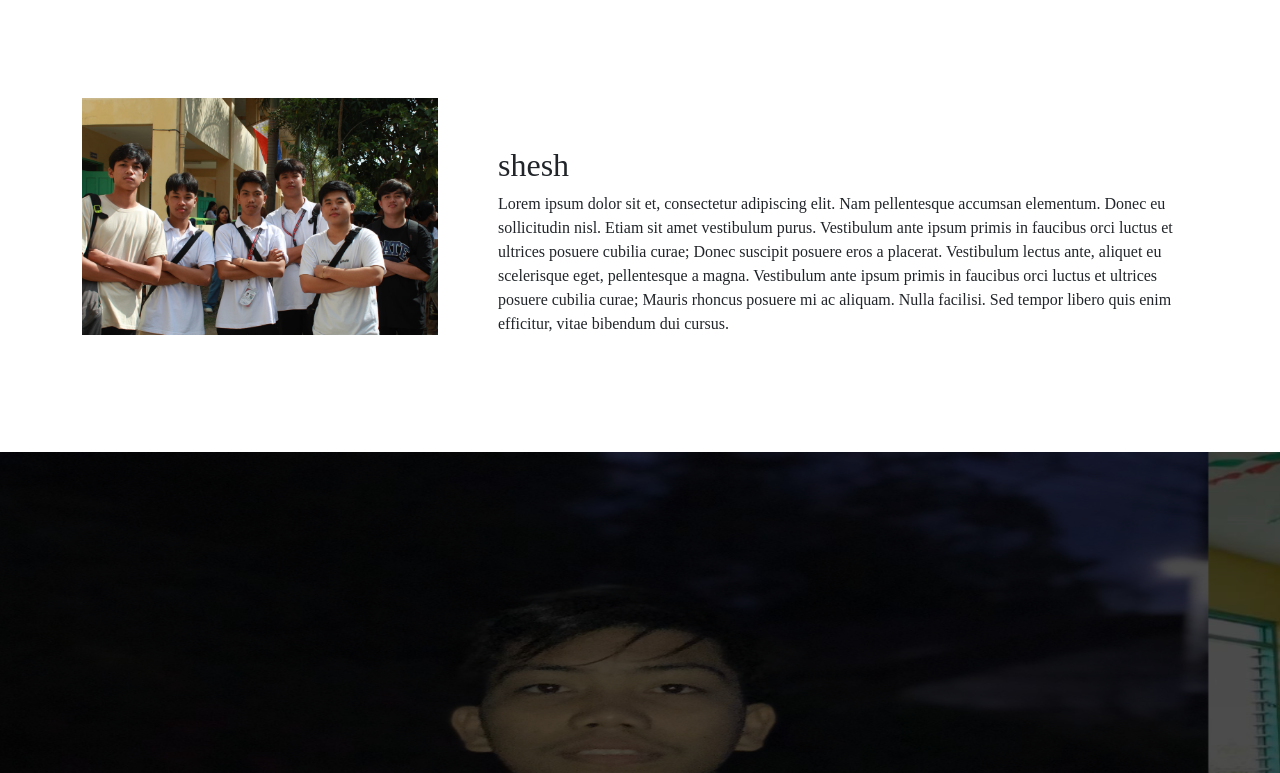
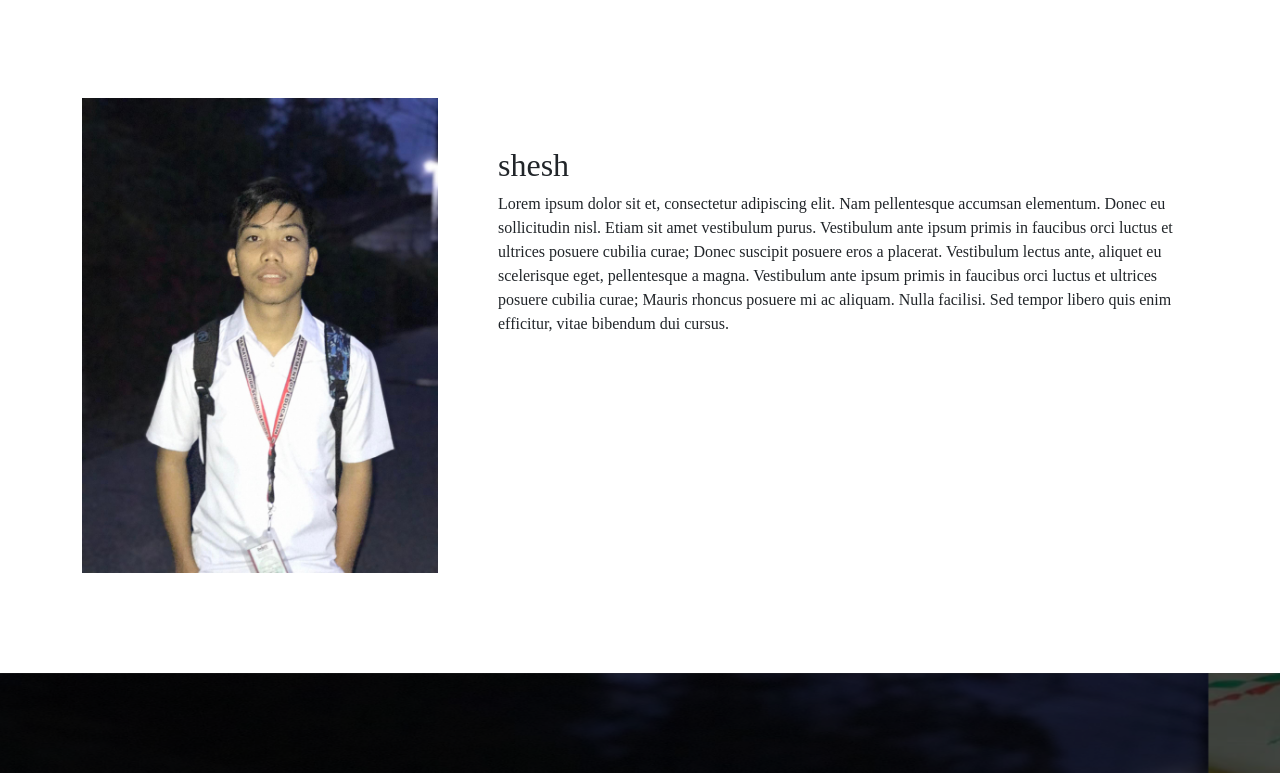
Before and after one commit to bosjerome/Ezekiel, a plain HTML site: page index.html in a window 1280 px wide. Shown: the part 802-1575 px from the top of the page. Drawn offline with nearby package versions, Linux system fonts and the light colour scheme.

Commit message:
Update index.html

```diff
--- a/index.html
+++ b/index.html
@@ -64,7 +64,7 @@
         <dvi class="row">
           <div class="col-lg-4 col-md-12 col-12">
             <div class="about-image">
-                <img src="1.jpg" alt="" class="img-fluid">
+                <img src="15.jpg" alt="" class="img-fluid">
             </div>
           </div>
           <div class="col-lg-8 col-md-12 col-12 ps-lg-5 mt-md-5">
```
